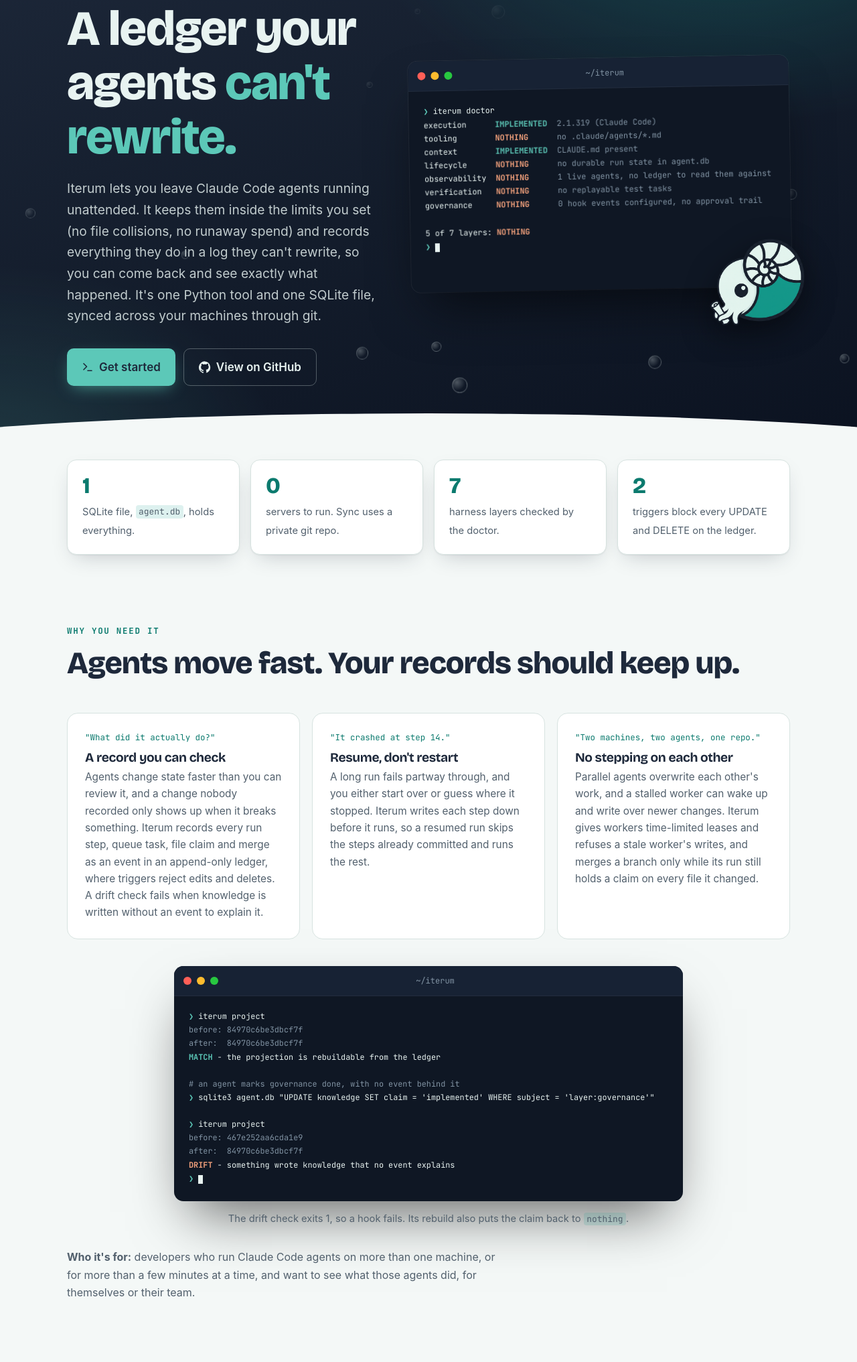
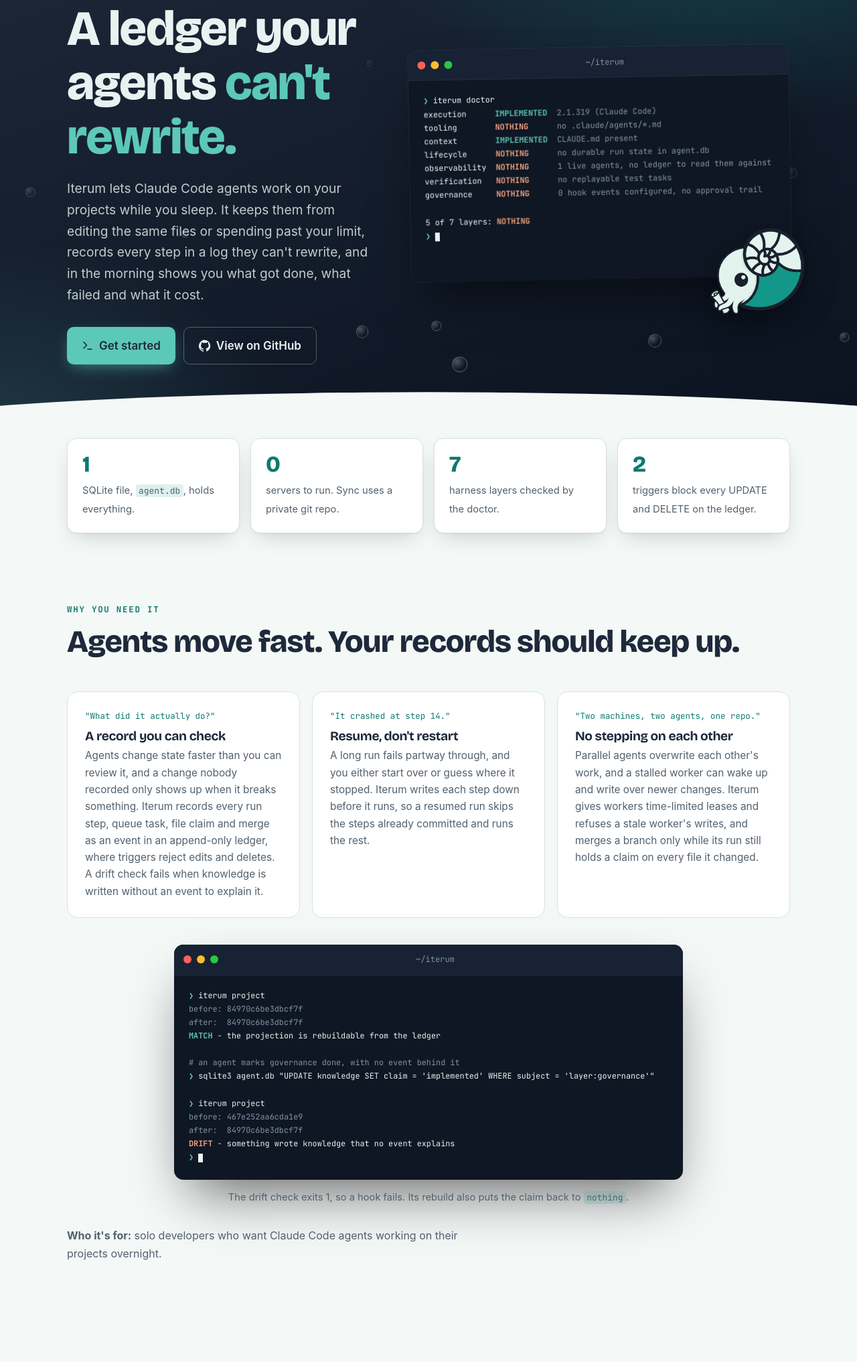
Before and after one commit to shaynemeyer/iterum, a plain HTML site: page index.html in a window 1280 px wide. Shown: the part 207-2240 px from the top of the page at 67% size. Drawn offline with nearby package versions, Linux system fonts and the light colour scheme.

Commit message:
Lead with overnight work for solo developers

```diff
--- a/index.html
+++ b/index.html
@@ -4,7 +4,7 @@
 <meta charset="utf-8">
 <meta name="viewport" content="width=device-width, initial-scale=1">
 <title>Iterum</title>
-<meta name="description" content="Iterum lets you leave Claude Code agents running unattended, inside the limits you set, and records everything they do in a log they can't rewrite.">
+<meta name="description" content="Iterum lets Claude Code agents work on your projects while you sleep, and in the morning shows you what got done, what failed and what it cost.">
 <meta property="og:title" content="Iterum">
 <meta property="og:description" content="A ledger your agents can't rewrite. Open source harness for Claude Code.">
 <meta property="og:image" content="https://shaynemeyer.github.io/iterum/img/septa.png">
@@ -264,7 +264,7 @@ footer img { width: 72px; height: auto; }
     <div>
       <div class="pill"><b>Claude Code</b> Open source agent harness, early work in progress</div>
       <h1>A ledger your agents <em>can't rewrite.</em></h1>
-      <p class="lead">Iterum lets you leave Claude Code agents running unattended. It keeps them inside the limits you set (no file collisions, no runaway spend) and records everything they do in a log they can't rewrite, so you can come back and see exactly what happened. It's one Python tool and one SQLite file, synced across your machines through git.</p>
+      <p class="lead">Iterum lets Claude Code agents work on your projects while you sleep. It keeps them from editing the same files or spending past your limit, records every step in a log they can't rewrite, and in the morning shows you what got done, what failed and what it cost.</p>
       <div class="cta">
         <a class="btn primary" href="#start">
           <svg viewBox="0 0 24 24" fill="none" stroke="currentColor" stroke-width="2.2" stroke-linecap="round" stroke-linejoin="round"><path d="M4 17l6-6-6-6M12 19h8"/></svg>
@@ -336,7 +336,7 @@ footer img { width: 72px; height: auto; }
       </div>
       <p>The drift check exits 1, so a hook fails. Its rebuild also puts the claim back to <code>nothing</code>.</p>
     </div>
-    <p class="sub" style="margin-top:32px;font-size:1rem"><b>Who it's for:</b> developers who run Claude Code agents on more than one machine, or for more than a few minutes at a time, and want to see what those agents did, for themselves or their team.</p>
+    <p class="sub" style="margin-top:32px;font-size:1rem"><b>Who it's for:</b> solo developers who want Claude Code agents working on their projects overnight.</p>
   </div>
 </section>
 
```
